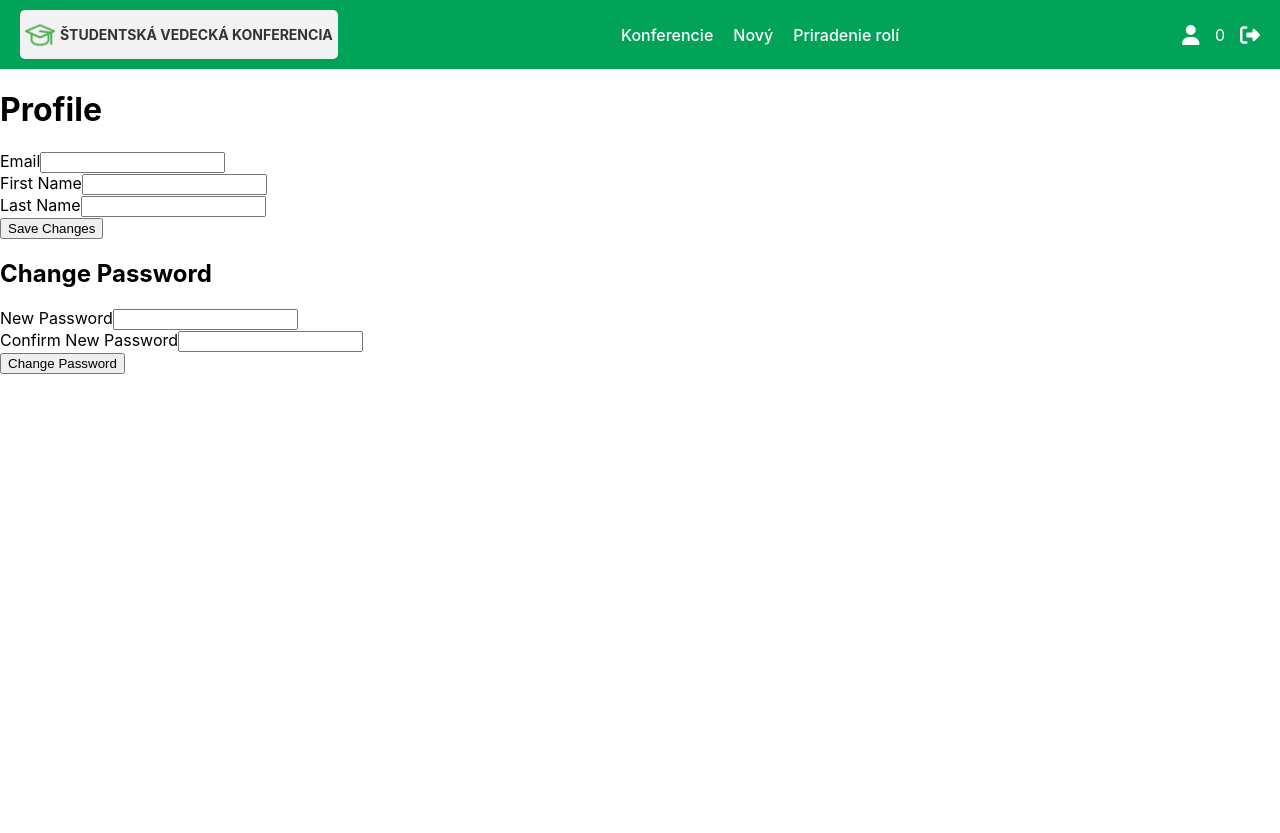
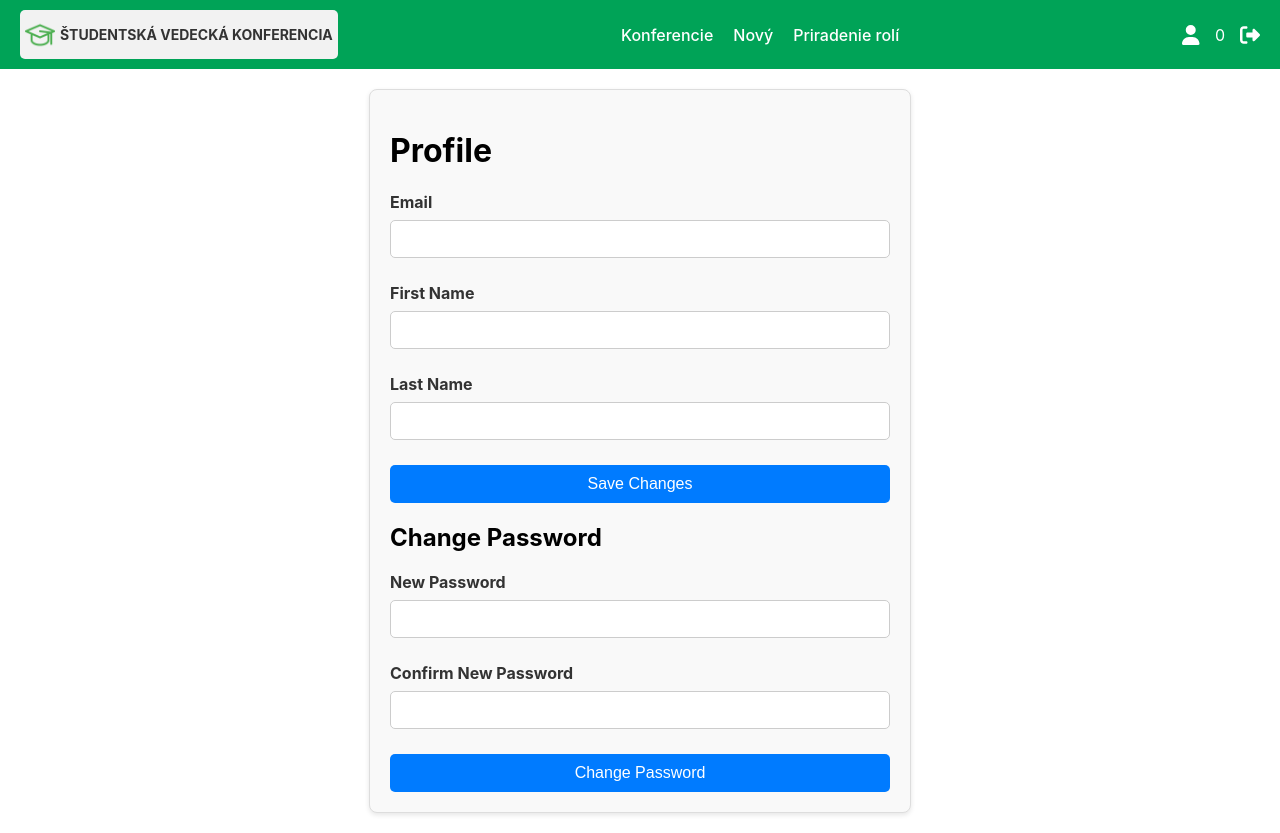
Before and after one commit to martinHype/sw_team5, a React (Create React App) app in the folder frontend/: page /profile in a window 1280 px wide. Before the commit the page ends 800 px from the top, so only its background shows below. Built offline with nearby package versions, Linux system fonts and the light colour scheme; no server answers; sample sign-in values are in the browser's storage.

Commit message:
Frontend - pridanie styles na profile edite

```diff
--- a/frontend/src/components/ProfileComponent/styles.js
+++ b/frontend/src/components/ProfileComponent/styles.js
@@ -0,0 +1,60 @@
+const styles = {
+    formContainer: {
+        maxWidth: '500px',
+        margin: '20px auto',
+        padding: '20px',
+        border: '1px solid #ddd',
+        borderRadius: '8px',
+        backgroundColor: '#f9f9f9',
+        boxShadow: '0 2px 5px rgba(0, 0, 0, 0.1)',
+    },
+    formGroup: {
+        marginBottom: '15px',
+    },
+    label: {
+        display: 'block',
+        marginBottom: '8px',
+        fontWeight: 'bold',
+        color: '#333',
+    },
+    input: {
+        width: '100%',
+        padding: '10px',
+        marginBottom: '10px',
+        border: '1px solid #ccc',
+        borderRadius: '5px',
+        fontSize: '14px',
+        boxSizing: 'border-box',
+    },
+    button: {
+        width: '100%',
+        padding: '10px 15px',
+        backgroundColor: '#007BFF',
+        color: '#fff',
+        border: 'none',
+        borderRadius: '5px',
+        cursor: 'pointer',
+        fontSize: '16px',
+        textAlign: 'center',
+    },
+    buttonHover: {
+        backgroundColor: '#0056b3',
+    },
+    successMessage: {
+        color: 'green',
+        marginBottom: '10px',
+        fontWeight: 'bold',
+    },
+    errorMessage: {
+        color: 'red',
+        marginBottom: '10px',
+        fontWeight: 'bold',
+    },
+    checkbox: {
+        display: 'inline-block',
+        marginRight: '10px',
+        cursor: 'pointer',
+    },
+};
+
+export default styles;
```
